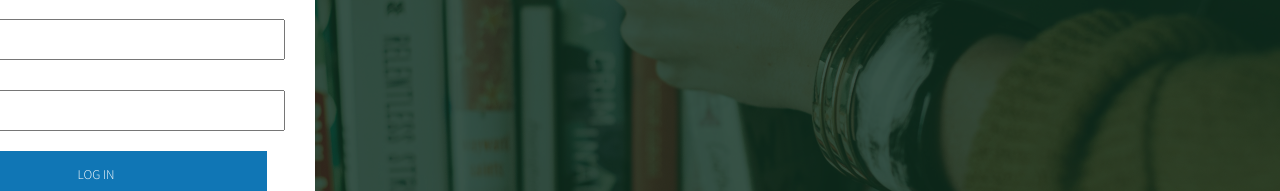
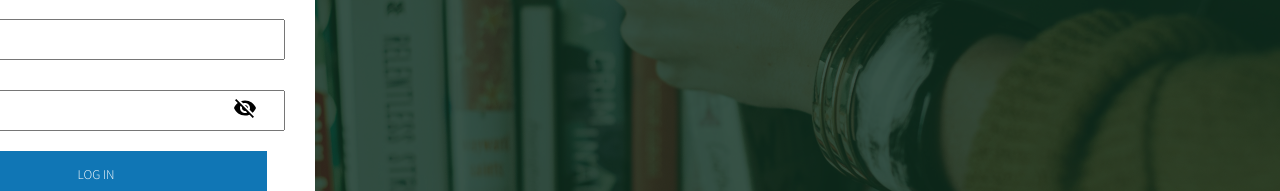
Before and after one commit to dzhaniivanov/digi-books, a React (Create React App) app: page /login in a window 1280 px wide. Shown: the part 347-538 px from the top of the page. Built offline with nearby package versions, Linux system fonts and the light colour scheme.

Commit message:
show/hide pass in forms functionality added

```diff
--- a/src/components/Login.js
+++ b/src/components/Login.js
@@ -2,6 +2,7 @@ import { useState } from "react";
 import { useDispatch } from "react-redux";
 import styled from "styled-components";
 import { login } from "../redux/apiCalls";
+import { Visibility, VisibilityOff } from "@material-ui/icons";
 
 const Container = styled.div`
     display:flex;
@@ -63,14 +64,24 @@ const WrapperRight = styled.div`
 const Image = styled.img`
 `;
 
+const PassWrapper = styled.div`
+    display:flex;
+    position:relative;
+`;
+
 const Login = () => {
     const [username, setUsername] = useState("");
     const [password, setPassword] = useState("");
+    const [passShow, setPassShow] = useState(false);
     const dispatch = useDispatch();
 
     const handleLogin = (e) => {
         e.preventDefault();
         login(dispatch, { username, password })
+    }
+
+    const passwordVisibility = () => {
+        setPassShow(passShow ? false : true)
     }
 
 
@@ -83,7 +94,10 @@ const Login = () => {
                 <Title>Welcome back!</Title>
                 <Form>
                     <Input placeholder="enter a email" type="email" onChange={(e) => setUsername(e.target.value)} />
-                    <Input placeholder="password" type="password" onChange={(e) => setPassword(e.target.value)} />
+                    <PassWrapper>
+                        <Input placeholder="password" type={passShow ? "text" : "password"} onChange={(e) => setPassword(e.target.value)} />
+                        <i onClick={passwordVisibility} style={{ position: "absolute", top: "38%", right: "10%" }}>  {passShow ? <Visibility /> : <VisibilityOff />} </i>
+                    </PassWrapper>
                     <Button onClick={handleLogin}>LOG IN</Button>
                     <span>You  dont't have an account?SIGN UP HERE</span>
                 </Form>
--- a/src/components/Register.js
+++ b/src/components/Register.js
@@ -2,6 +2,8 @@ import { useState } from "react";
 import { useDispatch } from "react-redux";
 import styled from "styled-components";
 import { register } from "../redux/apiCalls";
+import { Visibility, VisibilityOff } from "@material-ui/icons";
+
 
 const Container = styled.div`
     display:flex;
@@ -69,11 +71,19 @@ const WrapperRight = styled.div`
 const Image = styled.img`
 `;
 
+const PassWrapper = styled.div`
+    display:flex;
+    position:relative;
+`;
+
+
 
 
 const Register = () => {
     const [username, setUsername] = useState("");
     const [password, setPassword] = useState("");
+    const [passShow, setPassShow] = useState(false);
+
     /*  const [rePassword, setRepassword] = useState(""); */
 
     const dispatch = useDispatch();
@@ -82,6 +92,11 @@ const Register = () => {
         e.preventDefault();
         register(dispatch, { username, password })
     };
+
+
+    const passwordVisibility = () => {
+        setPassShow(passShow ? false : true)
+    }
 
 
 
@@ -95,7 +110,10 @@ const Register = () => {
                 <Subtitle>Create your profile</Subtitle>
                 <Form>
                     <Input placeholder="enter a email" type="email" onChange={(e) => setUsername(e.target.value)} />
-                    <Input placeholder="password" type="password" onChange={(e) => setPassword(e.target.value)} />
+                    <PassWrapper>
+                        <Input placeholder="password" type={passShow ? "text" : "password"} onChange={(e) => setPassword(e.target.value)} />
+                        <i onClick={passwordVisibility} style={{ position: "absolute", top: "38%", right: "10%" }}> {passShow ? <Visibility /> : <VisibilityOff />} </i>
+                    </PassWrapper>
                     {/*  <Input placeholder="repeat password" type="password" onChange={(e) => setRepassword(e.target.value)} /> */}
                     <Button onClick={handleRegister}>SIGN UP</Button>
                     <span>You have a account?LOG IN HERE</span>
```
